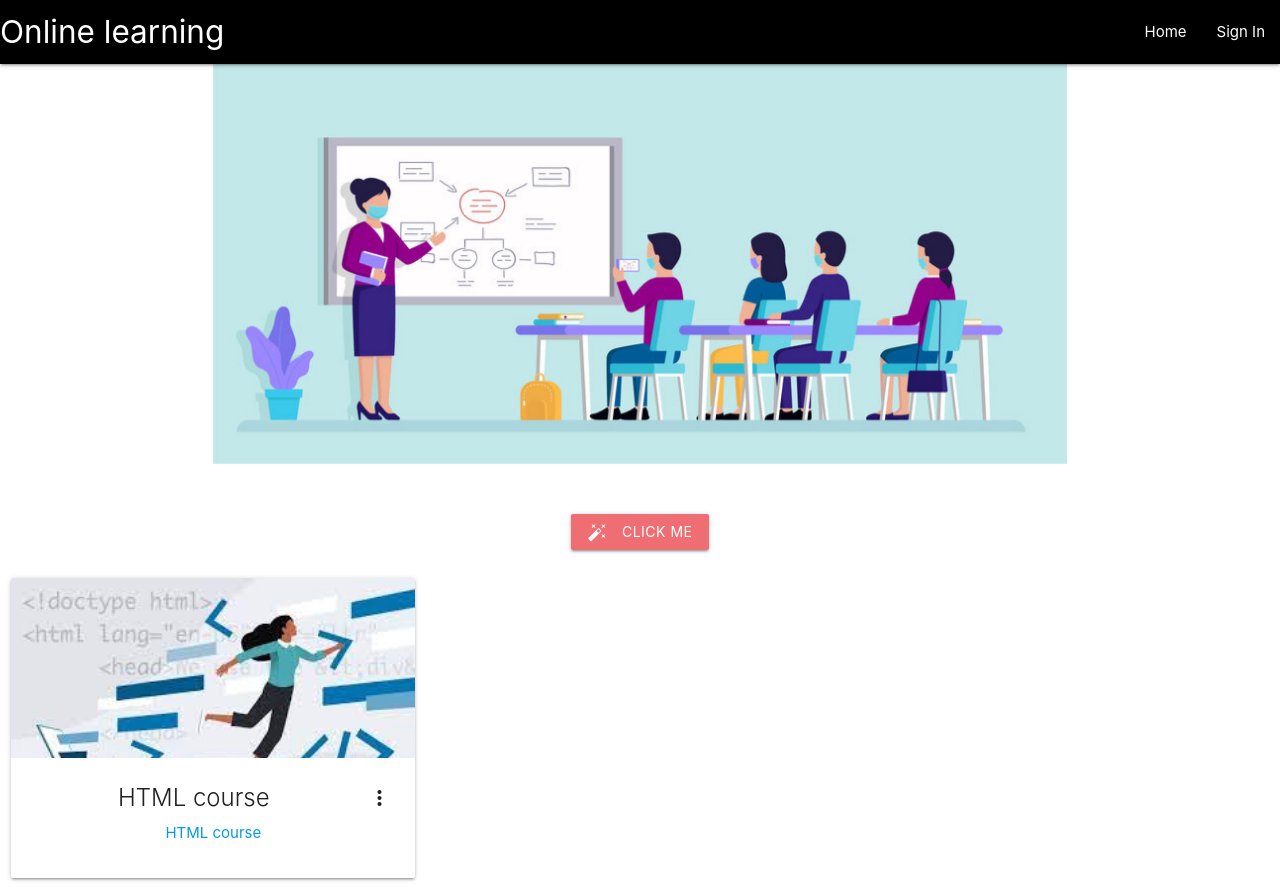
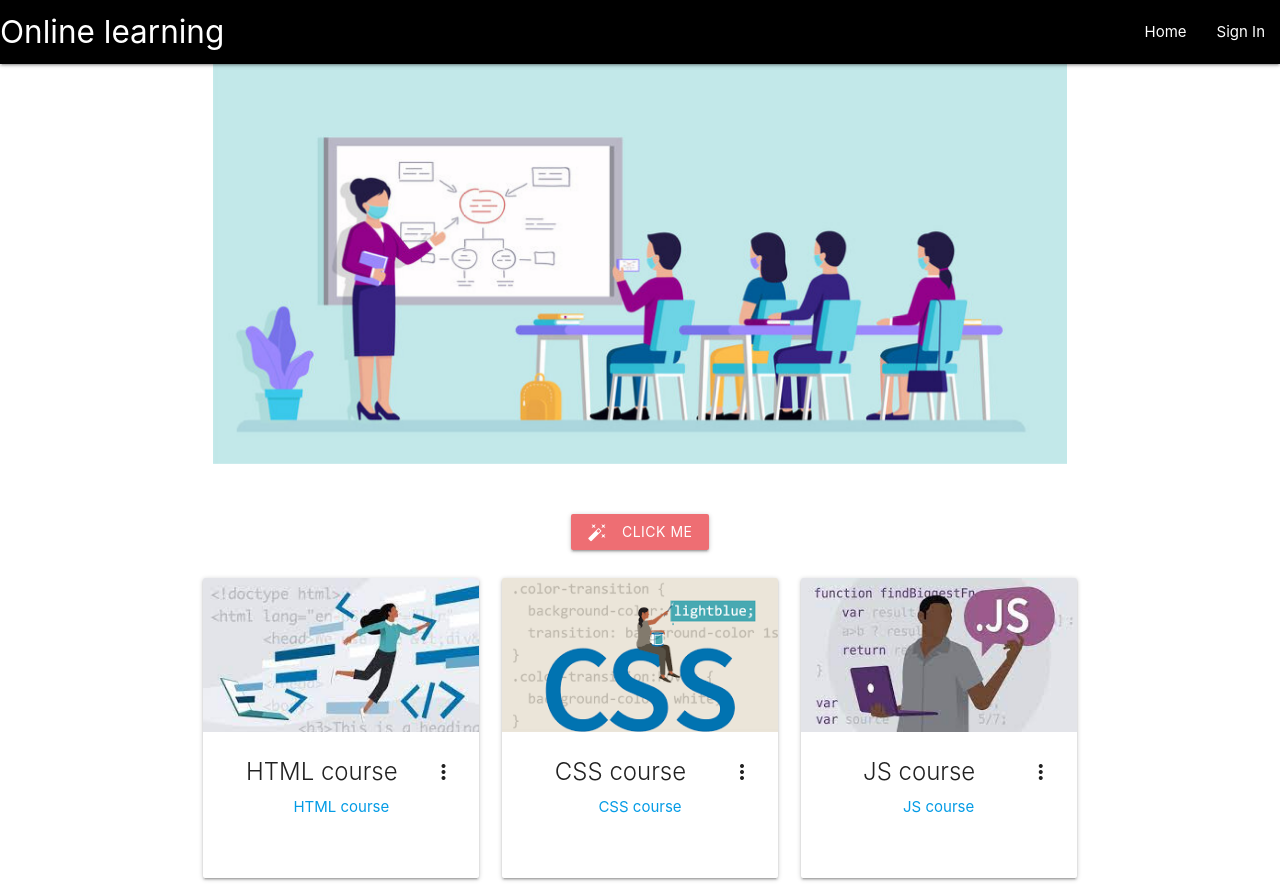
Before and after one commit to AkhilaKolluru98/sit725-2022-t1-prac4, a website: page public/index.html in a window 1280 px wide. Drawn offline with nearby package versions, Linux system fonts and the light colour scheme.

Commit message:
Updates - Modified index.html file

```diff
--- a/public/index.html
+++ b/public/index.html
@@ -45,7 +45,7 @@
           <a class="waves-effect waves-light btn click-me-button modal-trigger" id="clickMeButton" data-target="modal1"><i class="material-icons left">auto_fix_high</i>Click Me</a>
         </div>
       </div>
-    </div>
+
     <div class="row" id="card-section">
       <div class="col s4 center-align">
         <div class="card small">
@@ -63,6 +63,7 @@
         </div>
       </div>
     </div>
+  </div>
 
     <!-- Modal Structure continues on next slide-->
     <!-- Modal Structure -->
@@ -100,7 +101,7 @@
       </div>
     </div>
   </main>
-
+  <script src="https://code.jquery.com/jquery-3.6.0.min.js" integrity="sha256-/xUj+3OJU5yExlq6GSYGSHk7tPXikynS7ogEvDej/m4=" crossorigin="anonymous"></script>
 <!-- Compiled and minified JavaScript -->
 <script src="https://cdnjs.cloudflare.com/ajax/libs/materialize/1.0.0/js/materialize.min.js"></script>
 <script src="js/scripts.js"></script>
```
